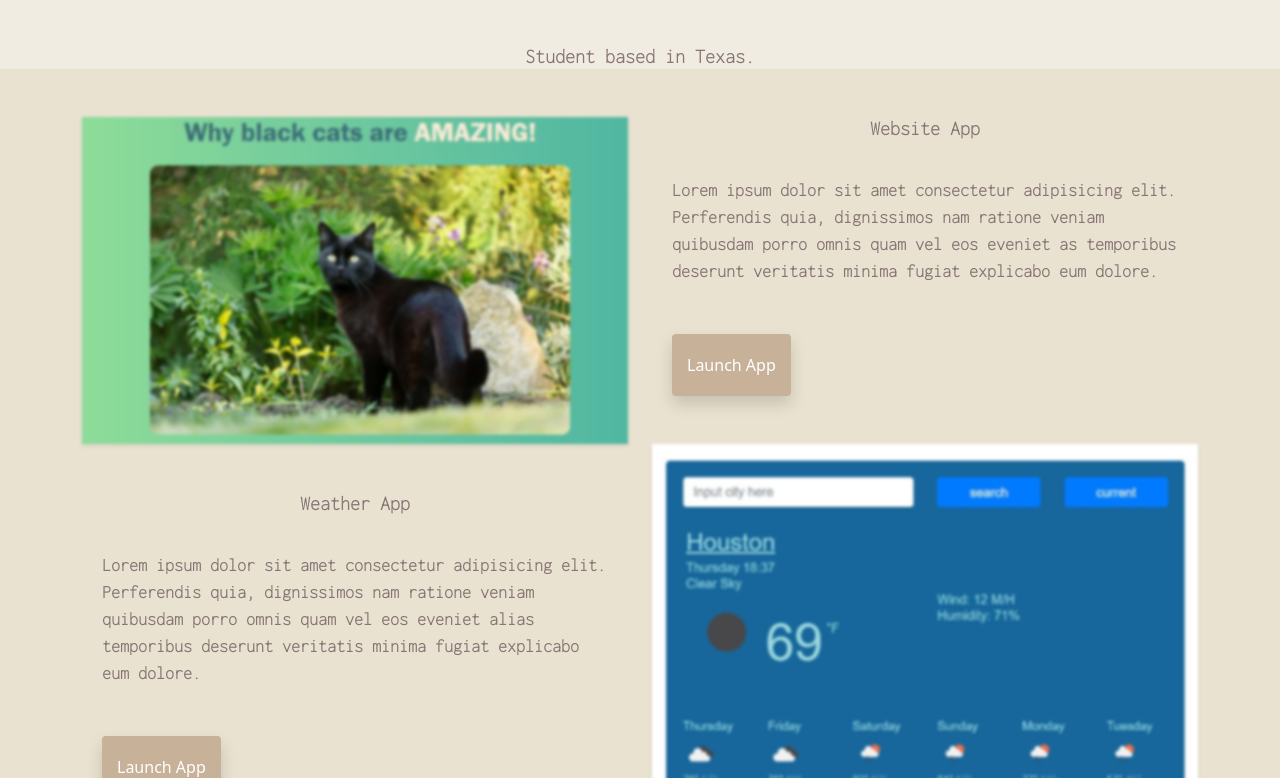
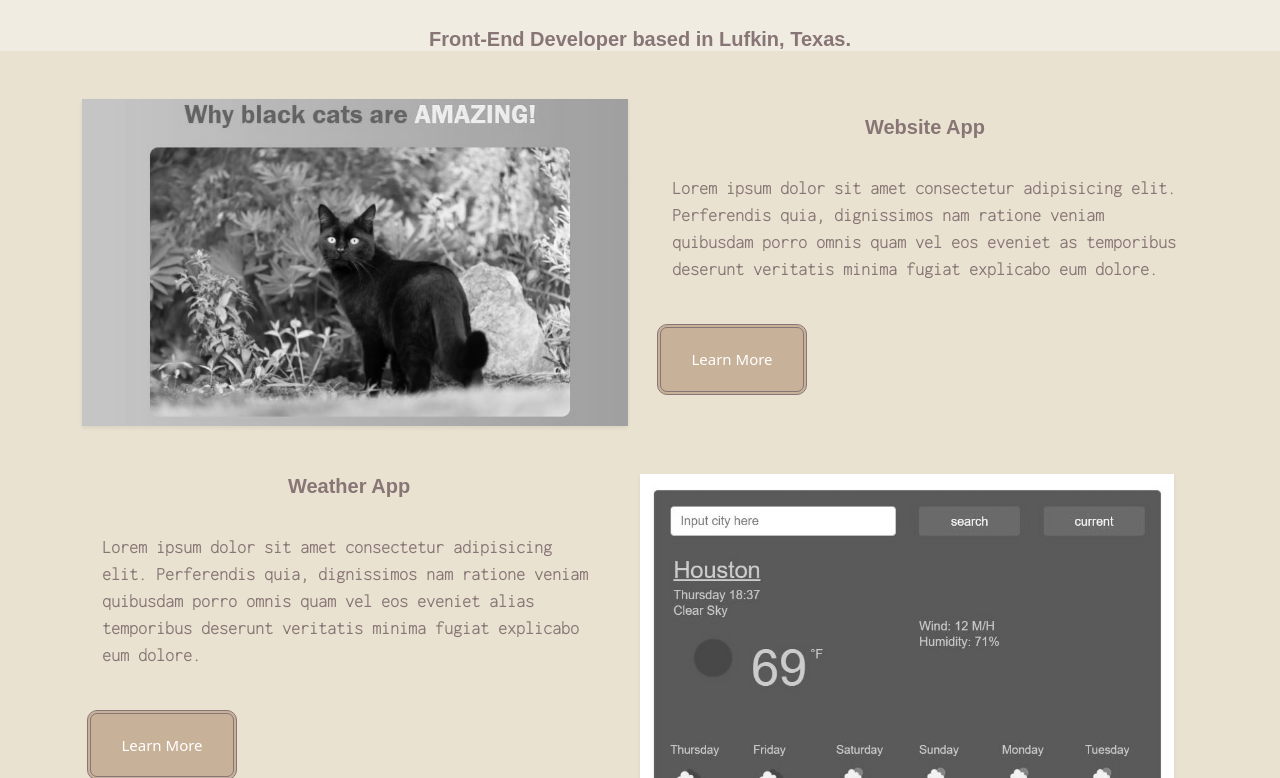
Before and after one commit to Romiec13/portfolio-project, a plain HTML site: page index.html in a window 1280 px wide. Shown: the part 173-951 px from the top of the page. Drawn offline with nearby package versions, Linux system fonts and the light colour scheme.

Commit message:
Updated buttons in HTML and CSS
Also updated color variables, as I will go back and redo the color scheme of portfolio.

```diff
--- a/index.html
+++ b/index.html
@@ -30,17 +30,20 @@
 
 </head>
 <body>
-    <div class="homepage">
+    <div class="homepage mb-3">
         <div class="header-background">
     <div class="header">
-
-        <i class="fas fa-leaf icon-leaf"></i>
-
-        <h1>Hi! I'm
+        <h1> <script src="https://cdn.lordicon.com/lusqsztk.js"></script>
+          <lord-icon
+              src="https://cdn.lordicon.com/mdrvyxnv.json"
+              trigger="loop"
+              colors="primary:#a39cf4,secondary:#e5d1fa"
+              style="width:120px;height:120px">
+          </lord-icon> Hi! I'm
         </br>Romie Castilleja</h1>
     </div>
     <h2 class="m-5">
-        Student based in Texas.
+       Front-End Developer based in Lufkin, Texas.
     </h2>
 </div>
 
@@ -53,17 +56,19 @@
       </div>
 
       <div class="col-md-6">
-        <h2 class="app mb-3">Website App</h2>
+        <h2 class="app mt-3 mb-3">Website App</h2>
         <p>
           Lorem ipsum dolor sit amet consectetur adipisicing elit. Perferendis
           quia, dignissimos nam ratione veniam quibusdam porro omnis quam vel
           eos eveniet as temporibus deserunt veritatis minima fugiat
           explicabo eum dolore.
         </p>
-        <div class="mt-5">
-          <a href="#" class="app-link shadow">Launch App</a>
+        <div class="mt-3">
+<button>
+  <span><a href="#">Learn More</a></span>
+</button>
+
         </div>
-      </div>
     </div>
 
     <div class="row">
@@ -75,11 +80,13 @@
           eos eveniet alias temporibus deserunt veritatis minima fugiat
           explicabo eum dolore.
         </p>
-        <div class="mb-5 mt-5">
-          <a href="#" class="app-link shadow">Launch App</a>
+        <div class="mb-5 mt-3">
+          <button>
+            <span><a href="#">Learn More</a></span>
+          </button>
         </div>
       </div>
-      <div class="col-md-6">
+      <div class="col-md-6 mt-5">
         <img src="images/weather-app.JPG" class="img-fluid shadow-sm" />
       </div>
     </div>
@@ -97,9 +104,11 @@
           eos eveniet alias temporibus deserunt veritatis minima fugiat
           explicabo eum dolore.
         </p>
-        <div class="mt-5">
-          <a href="#" class="app-link shadow">Launch App</a>
-        </div>
+        <div>
+          <button>
+            <span><a href="#">Learn More</a></span>
+          </button>
+       </div>
       </div>
     </div>
   </div>
--- a/src/styles.css
+++ b/src/styles.css
@@ -1,5 +1,6 @@
 :root {
     --heading-font: 'Lobster', cursive;
+    --secondary-header-font: 'Fredoka', sans-serif;
     --text-font: 'Inconsolata', monospace;
     --background-color:#e9e2d0;
     --header-color:#f0ece2;
@@ -31,7 +32,7 @@
 
 .homepage h2 {
     text-align: center;
-    font-family: var(--text-font);
+    font-family: var(--secondary-header-font);
     font-size: 20px;
     color: var(--secondary-color);
     font-weight: bold;
@@ -49,13 +50,59 @@ p {
 
 }
 
-.icon-leaf {
+button {
+    display: inline-block;
+    background-color: var(--primary-color);
+    border-radius: 10px;
+    border: 4px double var(--secondary-color);
+    color: var(--background-color) ;
     text-align: center;
-  margin-top: 30px;
-  color: var(--primary-color);
-    font-size: 140px;
+    font-size: 15px;
+    padding: 20px;
+    width: 150px;
+    transition: all 0.5s;
+    cursor: pointer;
+    margin: 5px;
 }
 
+button span {
+    cursor: pointer;
+    display: inline-block;
+    position: relative;
+    transition: 0.5s;
+}
+
+button a {
+    color: white;
+    text-decoration: none;
+}
+
+button span:after {
+    content: '\00bb';
+    color:var(--primary-color);
+    position: absolute;
+    opacity: 0;
+    top: 0;
+    right: -20px;
+    transition: 0.5s;
+}
+
+button:hover {
+    background-color: white;
+}
+
+button:hover a {
+    color: var(--primary-color);
+}
+
+button:hover span {
+    padding-right: 25px;
+}
+
+button:hover span:after {
+    opacity: 1;
+    right: 0;
+}
 
 .app-link {
     text-align: center;
@@ -74,11 +121,12 @@ p {
 }
 
 img{
-   filter:blur(1.5px);
+   filter:blur(1px);
+   filter: grayscale(100%);
 }
 
 img:hover {
     filter:blur(0px);
-    opacity: 30%;
+    opacity: 80%;
     transition: all 150ms ease-in-out;
 }
```
